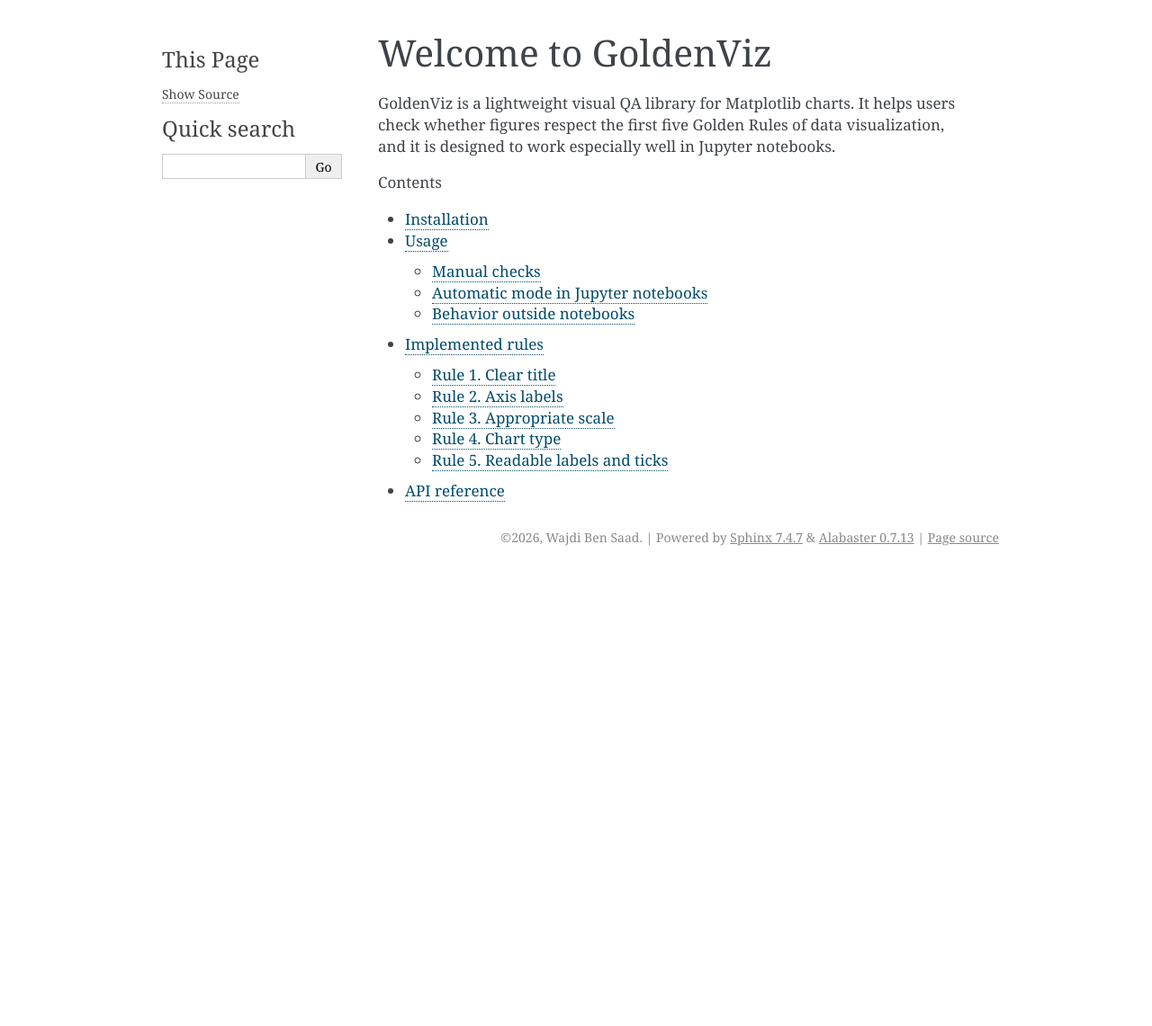
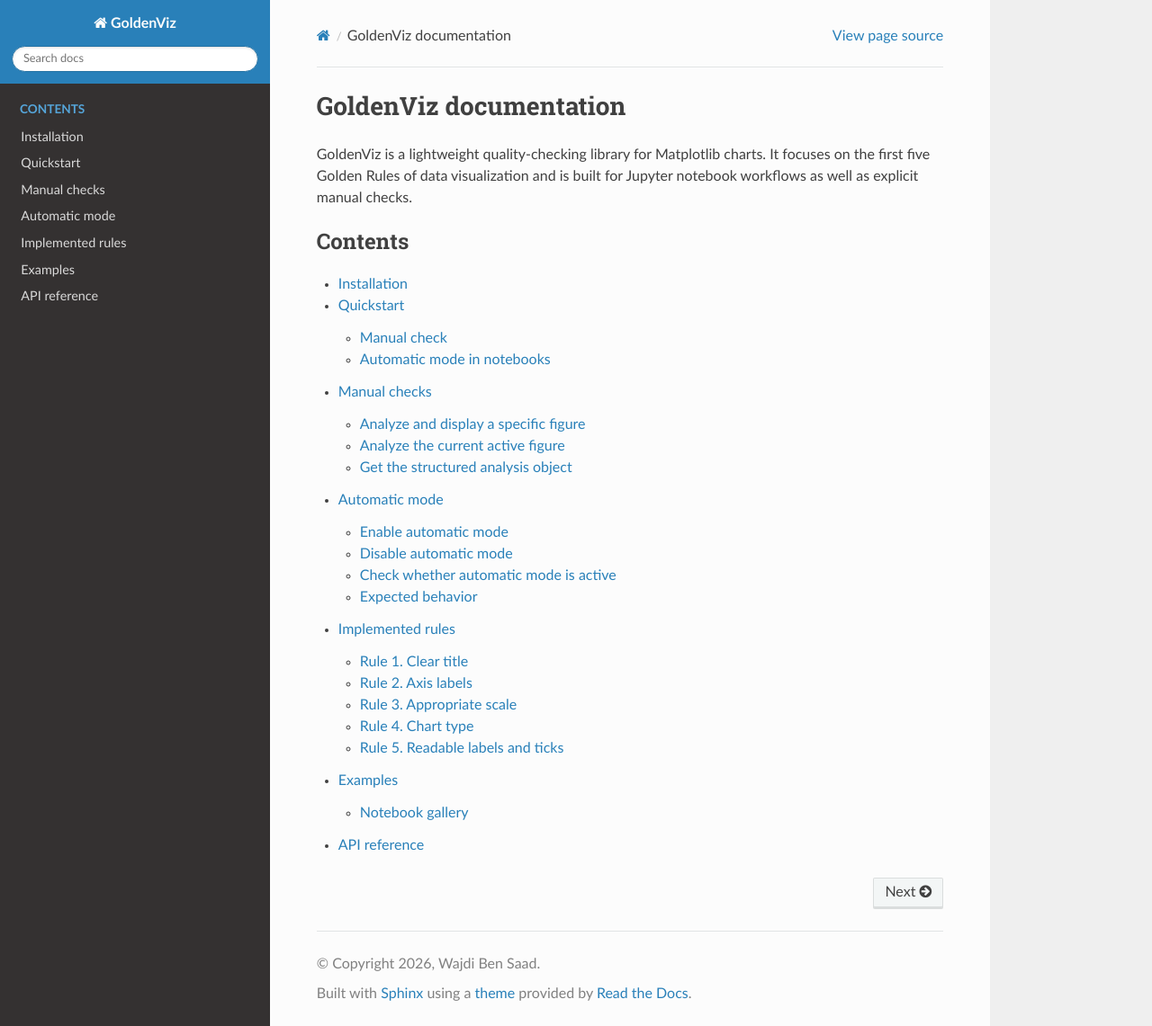
Before and after one commit to WajdiBenSaad/GoldenViz, a Sphinx documentation site: the page built from docs/index.rst, in a window 1280 px wide and 1141 px high. Shown: the whole window at 90% size. Built offline with Sphinx 7.4.7 and the Read the Docs theme 3.1.0, drawn with Linux system fonts in a browser that asks for light colours.

Commit message:
docs: add readthedocs pages for manual and auto notebook usage

```diff
--- /dev/null
+++ b/docs/auto_mode.rst
@@ -0,0 +1,31 @@
+Automatic mode
+==============
+
+GoldenViz can run automatically when a Matplotlib chart is rendered in a notebook.
+
+Enable automatic mode
+---------------------
+
+.. code-block:: python
+
+   import GoldenViz as gv
+   gv.auto()
+
+Disable automatic mode
+----------------------
+
+.. code-block:: python
+
+   gv.disable()
+
+Check whether automatic mode is active
+--------------------------------------
+
+.. code-block:: python
+
+   gv.is_auto_enabled()
+
+Expected behavior
+-----------------
+
+When automatic mode is active in Jupyter or VS Code notebooks, the chart is displayed first and the GoldenViz analysis panel appears directly below it.
--- a/docs/conf.py
+++ b/docs/conf.py
@@ -11,8 +11,11 @@ release = '0.1.0'
 extensions = [
     'sphinx.ext.autodoc',
     'sphinx.ext.napoleon',
+    'nbsphinx',
 ]
 
 templates_path = ['_templates']
-exclude_patterns = ['_build']
-html_theme = 'alabaster'
+exclude_patterns = ['_build', '**.ipynb_checkpoints']
+html_theme = 'sphinx_rtd_theme'
+nbsphinx_execute = 'never'
+autodoc_member_order = 'bysource'
--- /dev/null
+++ b/docs/examples.rst
@@ -0,0 +1,12 @@
+Examples
+========
+
+GoldenViz ships with a notebook demonstrating the first five implemented rules.
+
+Notebook gallery
+----------------
+
+.. toctree::
+   :maxdepth: 1
+
+   notebooks/first_five_rules_demo
--- a/docs/index.rst
+++ b/docs/index.rst
@@ -1,13 +1,18 @@
-Welcome to GoldenViz
-====================
+GoldenViz documentation
+=======================
 
-GoldenViz is a lightweight visual QA library for Matplotlib charts. It helps users check whether figures respect the first five Golden Rules of data visualization, and it is designed to work especially well in Jupyter notebooks.
+GoldenViz is a lightweight quality-checking library for Matplotlib charts.
+It focuses on the first five Golden Rules of data visualization and is built
+for Jupyter notebook workflows as well as explicit manual checks.
 
 .. toctree::
    :maxdepth: 2
    :caption: Contents
 
    installation
-   usage
+   quickstart
+   manual_check
+   auto_mode
    rules
+   examples
    api
--- /dev/null
+++ b/docs/manual_check.rst
@@ -0,0 +1,27 @@
+Manual checks
+=============
+
+Use manual checks when you want explicit control over when GoldenViz runs.
+
+Analyze and display a specific figure
+-------------------------------------
+
+.. code-block:: python
+
+   gv.check(fig)
+
+Analyze the current active figure
+---------------------------------
+
+.. code-block:: python
+
+   gv.check_current()
+
+Get the structured analysis object
+----------------------------------
+
+Use ``gv.analyze(fig)`` when you want to inspect the returned report object in Python code.
+
+.. code-block:: python
+
+   report = gv.analyze(fig)
--- /dev/null
+++ b/docs/quickstart.rst
@@ -0,0 +1,30 @@
+Quickstart
+==========
+
+GoldenViz supports two main workflows.
+
+Manual check
+------------
+
+.. code-block:: python
+
+   import matplotlib.pyplot as plt
+   import GoldenViz as gv
+
+   fig, ax = plt.subplots()
+   ax.plot([2021, 2022, 2023], [10, 14, 13])
+   ax.set_title("Revenue trend")
+   ax.set_xlabel("Year")
+   ax.set_ylabel("Revenue (M€)")
+
+   gv.check(fig)
+
+Automatic mode in notebooks
+---------------------------
+
+.. code-block:: python
+
+   import GoldenViz as gv
+   gv.auto()
+
+After ``gv.auto()`` is enabled, GoldenViz displays a notebook report below each new Matplotlib chart.
--- a/docs/requirements.txt
+++ b/docs/requirements.txt
@@ -1,2 +1,4 @@
 sphinx>=7
+nbsphinx>=0.9
+ipykernel>=6
 matplotlib>=3.7
```
Also changed, not shown: docs/installation.rst (+8 -4 lines), docs/rules.rst (+4 -9 lines), docs/notebooks/first_five_rules_demo.ipynb (added).
